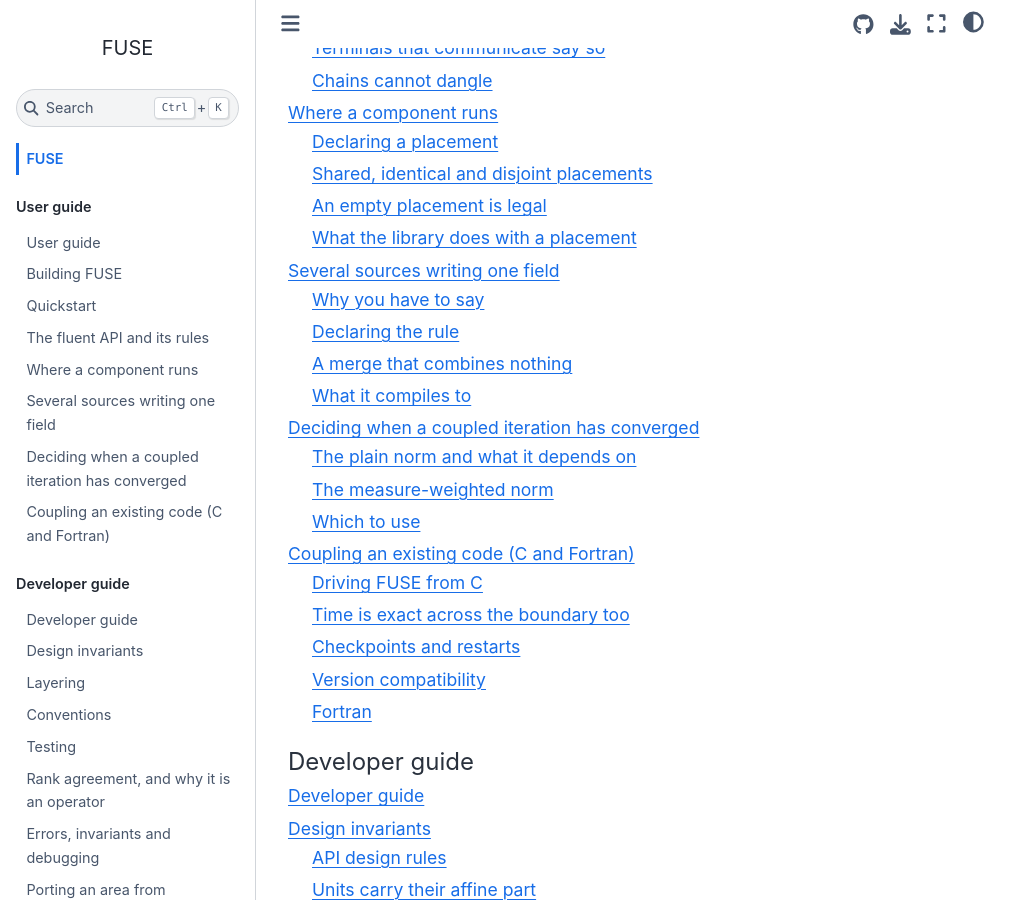
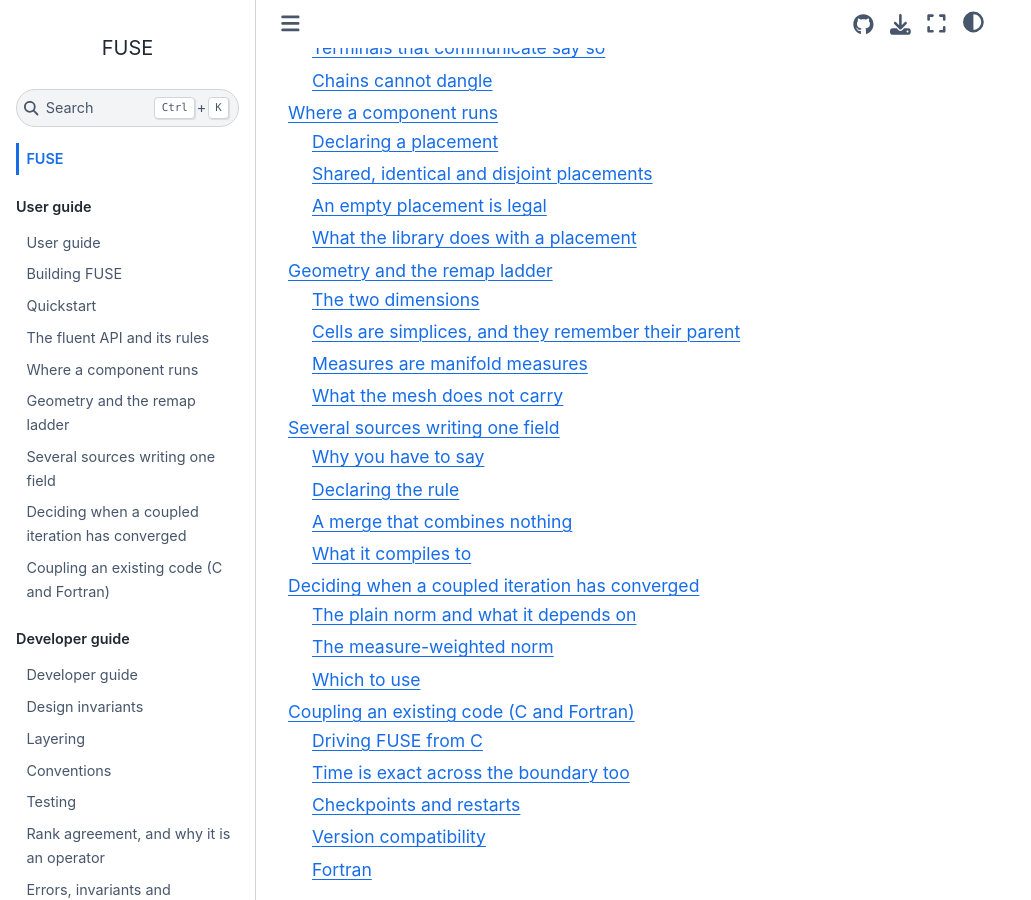
Before and after one commit to vijaysm/fuse, a Sphinx documentation site: the page built from docs/index.md, in a window 1280 px wide and 900 px high, scrolled down 909 px. Shown: the whole window, without its empty margins (0-1031 px from the left). Built offline with Sphinx 7.4.7 and the Sphinx Book theme 1.1.4, drawn with Linux system fonts in a browser that asks for light colours; pages that are not in the unit, such as notebooks, are missing from menus; some of the changed lines change nothing that is shown.

Commit message:
Document the geometry model and the remap ladder
Two dimensions and codimension, why cells are simplices that remember a parent, and what each optional library adds.

```diff
--- a/docs/index.md
+++ b/docs/index.md
@@ -24,6 +24,7 @@
 user/quickstart
 user/fluent-api
 user/placement
+user/geometry
 user/combining-writers
 user/convergence
 user/c-abi
--- /dev/null
+++ b/docs/user/geometry.md
@@ -0,0 +1,75 @@
+# Geometry and the remap ladder
+
+FUSE represents geometry natively, and what it can do with it depends on which
+optional libraries the build found. The floor is deliberately useful on its
+own: **arbitrary unstructured geometry with lowest-order conservative
+projection, in the default build, with no optional dependency at all.**
+
+| Build | Geometry | Conservative projection |
+|---|---|---|
+| default | FUSE's native simplicial mesh | lowest order, arbitrary geometry |
+| `FUSE_ENABLE_MOAB=ON` | MOAB's mesh, used natively — no copy | as above, plus MOAB's search and partitioning |
+| MOAB built with TempestRemap | as above | plus Earth-system remaps on the sphere, high order |
+
+The lowest-order path is not a fallback that merely compiles. Because it is
+always present, it is also the **differential oracle** for the other two: on a
+problem all three can express, they are required to agree.
+
+## The two dimensions
+
+A mesh is characterised by two dimensions, not one:
+
+- the **manifold dimension** is the intrinsic dimension of a cell — 2 for a
+  triangle, 3 for a tetrahedron, 1 for an edge, 0 for a point;
+- the **spatial dimension** is the dimension of the space the coordinates live
+  in.
+
+Their difference is the **codimension**, and it decides which operations are
+meaningful rather than merely difficult:
+
+| Codimension | Example | Normals |
+|---|---|---|
+| 0 | tetrahedra in 3D, triangles in 2D | none — the cells fill space |
+| 1 | triangles in 3D, edges in 2D | exactly one per cell |
+| 2 or more | edges in 3D | infinitely many |
+
+Both dimensions are template parameters, so this is enforced when the code is
+compiled rather than when it runs. Asking a volume mesh for a normal is not a
+refusal you discover in a log; it does not build.
+
+## Cells are simplices, and they remember their parent
+
+Cells are triangles in 2D and tetrahedra in 3D. A hexahedral or polyhedral
+mesh is decomposed, and **every simplex names the cell it came from**.
+
+That parent map is load-bearing rather than bookkeeping. Conservation is
+accounted per *user* cell: if a hexahedron becomes six tetrahedra, a
+conservation sum must still balance over one cell, and a report that named
+simplices would be answering a question nobody asked. `parent_cell_count()` is
+the number to balance over; `simplex_count()` is an implementation detail of
+how the geometry is stored.
+
+Simplices were chosen over a canonical cell-type table for accuracy: clipping a
+simplex assumes nothing about convexity, so a non-convex cell — or a hexahedron
+whose quadrilateral faces are warped and therefore not planar — is handled
+exactly, since a cell's intersection is exactly the sum of its simplices'
+intersections.
+
+## Measures are manifold measures
+
+`measure()` returns the length, area or volume according to the *manifold*
+dimension. A triangle in three-space has an area, and that is what you get. It
+is computed from the Gram determinant of the edge matrix, which is the single
+formula covering every dimension pair — a plain determinant of the 3D edge
+matrix would report zero for that triangle.
+
+A degenerate cell measures exactly zero, never a NaN. The distinction matters
+because a NaN weight propagates through a conservation sum without announcing
+itself, while a zero is visible as a cell that received nothing.
+
+## What the mesh does not carry
+
+Fields. The reference model this follows bundles point, cell and global data
+into the mesh; FUSE already has a field layer carrying units, intent and
+semantic shape, and a second home for a field would be two places to look for
+one and two places for its units to disagree. The mesh carries geometry only.
```
